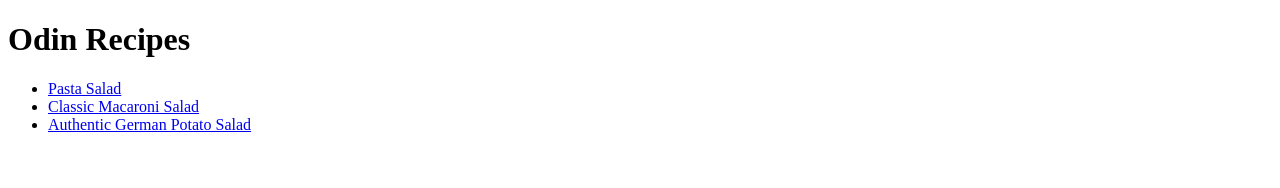
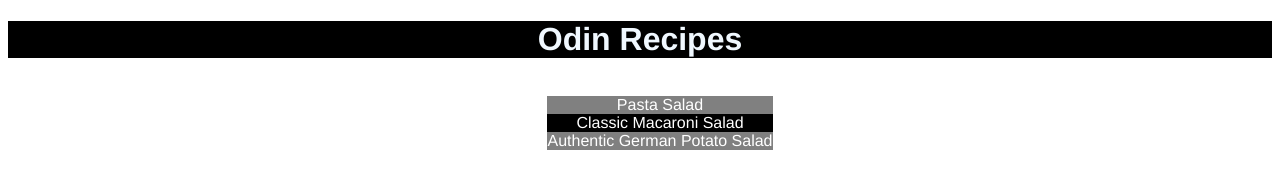
Before and after one commit to adrianmihail/odin-recipes, a plain HTML site: page index.html in a window 1280 px wide. Drawn offline with Linux system fonts and the light colour scheme.

Commit message:
Add CSS Styiling to main page
Create classes to organize the CSS styling

```diff
--- a/index.html
+++ b/index.html
@@ -4,13 +4,18 @@
     <meta charset="UTF-8">
     <meta name="viewport" content="width=device-width, initial-scale=1.0">
     <title>Odin Recipes</title>
+    <link rel="stylesheet" href="style.css">
 </head>
 <body>
-    <h1>Odin Recipes</h1>
-    <ul>
-        <li><a href="recipes/pasta_salad.html">Pasta Salad</a></li>
-        <li><a href="recipes/classic_macaroni_salad.html">Classic Macaroni Salad</a></li>
-        <li><a href="recipes/authentic_german_potato_salad.html">Authentic German Potato Salad</a></li>
-    </ul>
+        <div class="recipe_list">
+
+            <h1 class="title">Odin Recipes</h1>
+
+            <ul class="list">
+                <li class="recipe pasta"><a href="recipes/pasta_salad.html">Pasta Salad</a></li>
+                <li class="recipe macaroni"><a href="recipes/classic_macaroni_salad.html">Classic Macaroni Salad</a></li>
+                <li class="recipe salad"><a href="recipes/authentic_german_potato_salad.html">Authentic German Potato Salad</a></li>
+            </ul>
+    </div>
 </body>
 </html>
--- /dev/null
+++ b/style.css
@@ -0,0 +1,31 @@
+* {
+    font-family: Helvetica, sans-serif;
+}
+
+.recipe_list {
+    text-align: center;
+}
+
+.title {
+    background-color: black;
+    color: aliceblue;
+}
+
+.list {
+    list-style: none;
+    display: inline-block;
+}
+
+a:link, a:visited {
+    text-decoration: none;
+    color: white;
+}
+
+.recipe {
+    background-color: grey;
+    text-align: center;
+}
+
+.recipe.macaroni {
+    background-color: black;
+}
```
Also changed, not shown: 1 other file.
